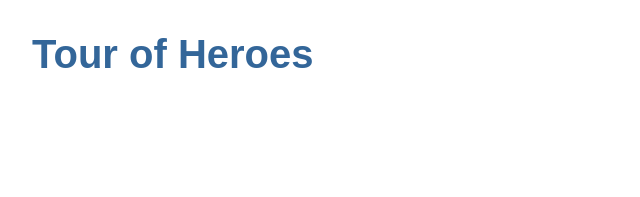
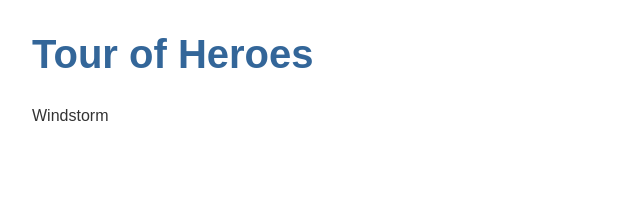
Before and after one commit to ryuzan11/angular-tour-of-heroes, an Angular app: page / in a window 1280 px wide. Shown: the top 197 px of the page, without its empty margins (0-640 px from the left). Built offline with nearby package versions, Linux system fonts and the light colour scheme.

Commit message:
hero名を表示

```diff
--- a/src/app/app.component.html
+++ b/src/app/app.component.html
@@ -1 +1,2 @@
 <h1>{{ title }}</h1>
+<app-heroes></app-heroes>
--- a/src/app/heroes/heroes.component.html
+++ b/src/app/heroes/heroes.component.html
@@ -1 +1 @@
-<p>heroes works!</p>
+{{ hero }}
--- a/src/app/heroes/heroes.component.ts
+++ b/src/app/heroes/heroes.component.ts
@@ -6,8 +6,10 @@ import { Component, OnInit } from '@angular/core';
   styleUrls: ['./heroes.component.scss']
 })
 export class HeroesComponent implements OnInit {
+  hero = 'Windstorm';
 
-  constructor() { }
+  constructor(
+  ) { }
 
   ngOnInit() {
   }
```
